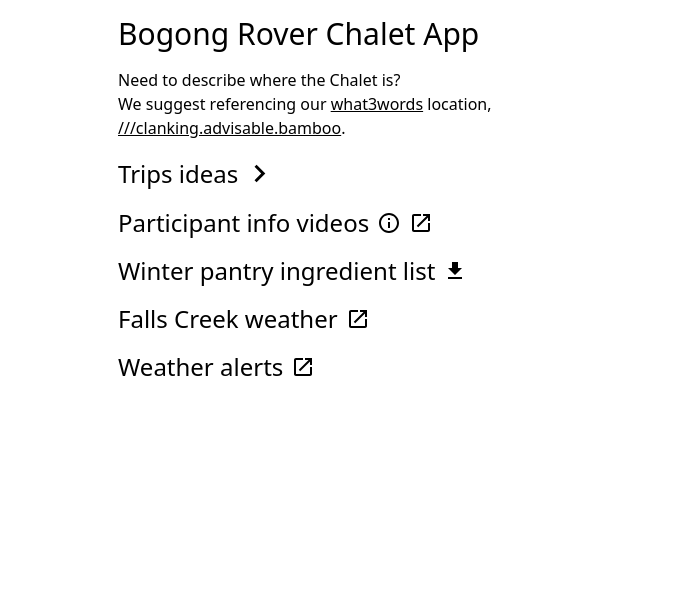
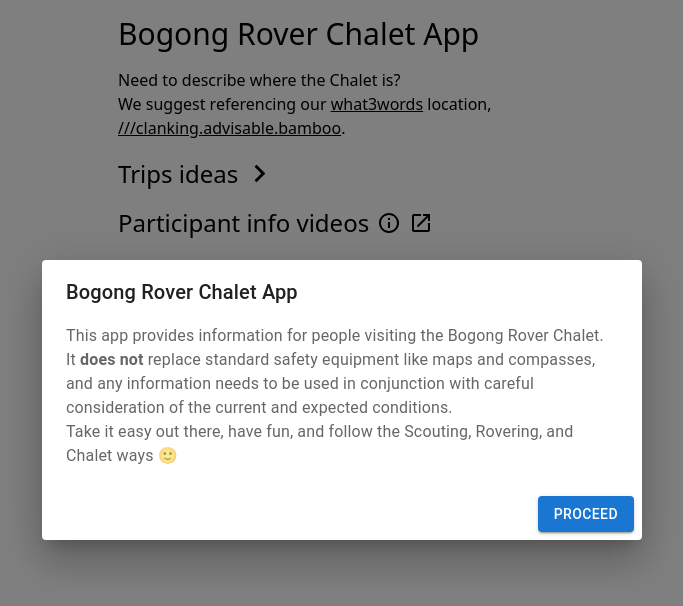
Before and after one commit to bogongroverchalet/chalet-app, a React (Create React App) app: page / in a window 1280 px wide. Shown: the top 606 px of the page, without its empty margins (298-981 px from the left). Built offline with nearby package versions, Linux system fonts and the light colour scheme; what pmtiles would draw is missing.

Commit message:
Add a warning.

```diff
--- /dev/null
+++ b/src/InitialDialog.jsx
@@ -0,0 +1,39 @@
+import React from 'react'
+import Button from '@mui/material/Button'
+import Dialog from '@mui/material/Dialog'
+import DialogActions from '@mui/material/DialogActions'
+import DialogContent from '@mui/material/DialogContent'
+import DialogContentText from '@mui/material/DialogContentText'
+import DialogTitle from '@mui/material/DialogTitle'
+
+export default function InitialDialog() {
+  const [confirmed, setConfirmed] = React.useState(window.localStorage.InitialDialogDone)
+  const handleClose = () => setConfirmed(window.localStorage.InitialDialogDone = Date.now())
+
+  if(confirmed) return <></>
+
+  return (
+    <Dialog open>
+      <DialogTitle>Bogong Rover Chalet App</DialogTitle>
+      <DialogContent>
+        <DialogContentText>
+          This app provides information for people visiting the Bogong Rover Chalet.
+        </DialogContentText>
+
+        <DialogContentText>
+          It <b>does not</b> replace standard safety equipment like maps and compasses, and any information needs to be
+          used in conjunction with careful consideration of the current and expected conditions.
+        </DialogContentText>
+
+        <DialogContentText>
+          Take it easy out there, have fun, and follow the Scouting, Rovering, and Chalet ways ️️️️🙂
+        </DialogContentText>
+      </DialogContent>
+      <DialogActions>
+        <Button onClick={handleClose} variant='contained'>
+          Proceed
+        </Button>
+      </DialogActions>
+    </Dialog>
+  )
+}
--- a/src/index.js
+++ b/src/index.js
@@ -4,6 +4,7 @@
 import App from './App'
 import Trips from './Trips'
 import TripInfo from './TripInfo'
+import InitialDialog from './InitialDialog'
 import * as serviceWorkerRegistration from './serviceWorkerRegistration'
 import reportWebVitals from './reportWebVitals'
 import { BrowserRouter, Routes, Route, Navigate } from 'react-router-dom'
@@ -14,6 +15,7 @@
 const root = ReactDOM.createRoot(document.getElementById('root'))
 root.render(
   <React.StrictMode>
+    <InitialDialog />
     <BrowserRouter>
       <Routes>
         <Route path='/' element={<App />} />
```
